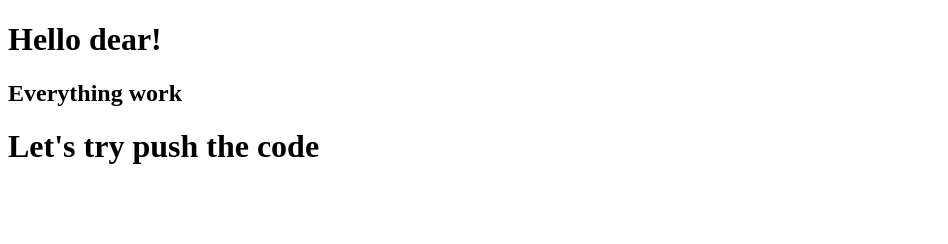
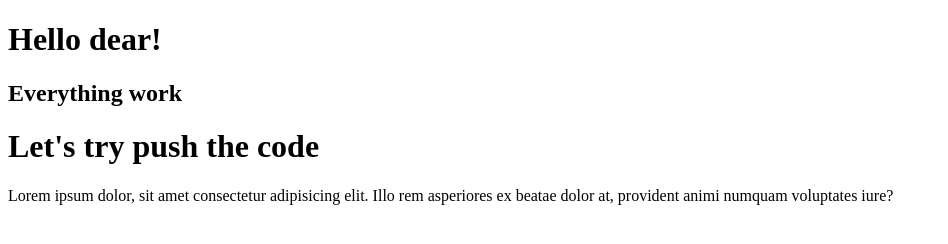
Before and after one commit to ProgramerPritom/my-first-practics, a plain HTML site: page index.html in a window 1280 px wide. Shown: the whole page, without its empty margins (0-948 px from the left). Drawn offline with Linux system fonts and the light colour scheme.

Commit message:
lorem text added

```diff
--- a/index.html
+++ b/index.html
@@ -10,5 +10,6 @@
     <h1>Hello dear!</h1>
     <h2>Everything work</h2>
     <h1>Let's try push the code</h1>
+    <p>Lorem ipsum dolor, sit amet consectetur adipisicing elit. Illo rem asperiores ex beatae dolor at, provident animi numquam voluptates iure?</p>
 </body>
 </html>
```
